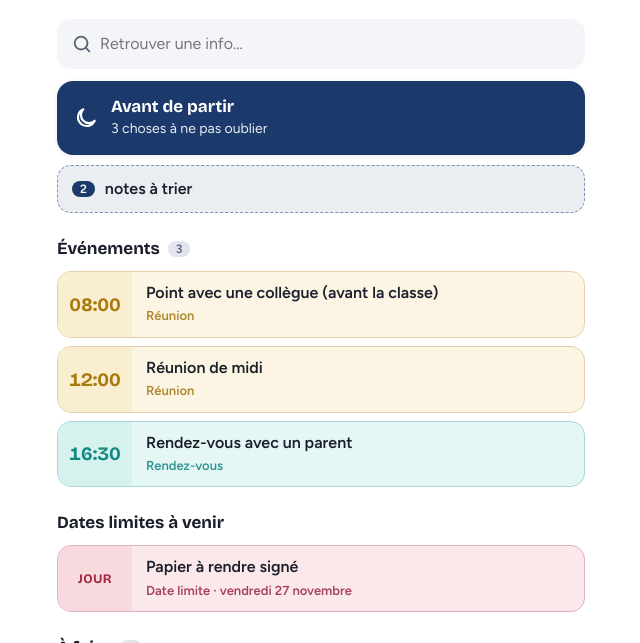
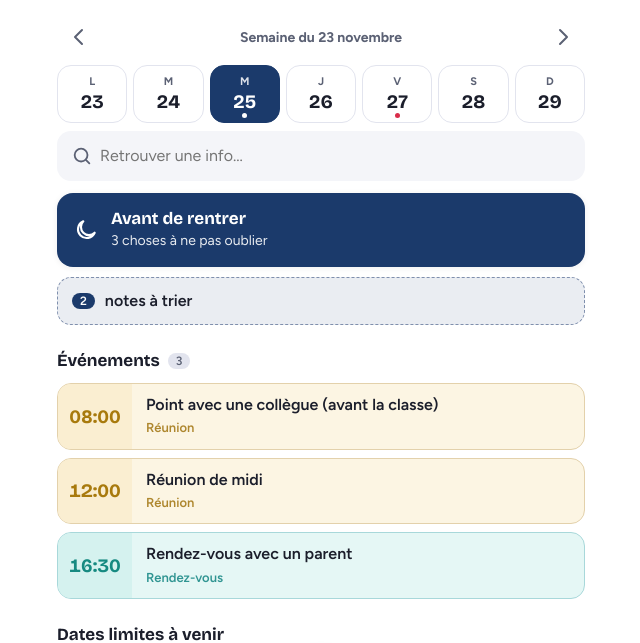
Before and after one commit to eleonorecarmes-sys/Marge, a plain HTML site: page index.html in a window 1280 px wide. Shown: the part 78-721 px from the top of the page, without its empty margins (319-959 px from the left). Drawn offline with nearby package versions, Linux system fonts and the light colour scheme.

Commit message:
Marge: Avant de rentrer, navigation par jour dans Aujourd'hui, copie/restauration entre appareils
Co-Authored-By: Claude Sonnet 5.5 <noreply@anthropic.com>
Claude-Session: https://claude.ai/code/session_012xrn9ZbSGo6gfJfaeZJFjD

```diff
--- a/index.html
+++ b/index.html
@@ -131,6 +131,8 @@ nav .plus svg{width:28px;height:28px;stroke:var(--accent-ink)}
 .week button b{font:700 19px "Bricolage Grotesque",Figtree,sans-serif}
 .week button.sel{background:var(--accent);border-color:var(--accent);color:var(--accent-ink)}.week button.sel small{color:var(--accent-ink);opacity:.85}
 .week button.today:not(.sel){border-color:var(--accent)}
+.week button i{width:5px;height:5px;border-radius:50%;background:var(--danger);position:absolute;bottom:4px;left:50%;margin-left:-2.5px}
+.week button.sel i{background:var(--accent-ink)}
 .toast{position:fixed;left:50%;transform:translateX(-50%);bottom:calc(96px + env(safe-area-inset-bottom));background:var(--ink);color:var(--bg);padding:10px 16px;border-radius:99px;font-size:14px;font-weight:600;z-index:50;max-width:90vw;text-align:center}
 .photo-full{width:100%;border-radius:14px;margin-top:10px;border:1px solid var(--line)}
 .demo{background:var(--soft);border-radius:14px;padding:12px 14px;font-size:14px;margin:16px 0 0}
@@ -260,9 +262,9 @@ function applyTheme(){
   const m=document.querySelector('meta[name=theme-color]');if(m)m.content=dark?'#13141b':'#ffffff';
 }
 
-let classMode='eleves',view='today',qToday='',qTodo='',fSubj='',showDone=false,agMode='week',agSel=ymd(new Date()),agMonth=new Date(),sheet=null;
+let tDay=ymd(new Date()),classMode='eleves',view='today',qToday='',qTodo='',fSubj='',showDone=false,agMode='week',agSel=ymd(new Date()),agMonth=new Date(),sheet=null;
 function toast(t){const e=document.createElement('div');e.className='toast';e.textContent=t;document.body.appendChild(e);setTimeout(()=>e.remove(),2600)}
-function setView(v){view=v;sheet=null;render();window.scrollTo(0,0)}
+function setView(v){if(v==='today'&&view==='today')tDay=ymd(new Date());view=v;sheet=null;render();window.scrollTo(0,0)}
 const subj=id=>S.subjects.find(x=>x.id===id);
 const pupil=id=>S.pupils.find(x=>x.id===id);
 const colorOf=n=>(subj(n.subject)||{color:NEUTRAL}).color;
@@ -277,7 +279,7 @@ function autoSort(text){
   else if(/collegue|atsem|aesh/.test(t))r.tag='collegue';
   else if(!r.tag&&/eleve|devoirs|cahier/.test(t))r.tag='eleve';
   for(const s of S.subjects){const k=KEYWORDS[s.id];if((k&&k.test(t))||(norm(s.name).length>3&&t.includes(norm(s.name)))){r.subject=s.id;break}}
-  if(/avant de partir|ce soir|avant la sortie/.test(t))r.when='before';else if(/demain/.test(t))r.when='tomorrow';else if(/aujourd/.test(t))r.when='today';else if(/cette semaine/.test(t))r.when='week';
+  if(/avant de partir|avant de rentrer|ce soir|avant la sortie/.test(t))r.when='before';else if(/demain/.test(t))r.when='tomorrow';else if(/aujourd/.test(t))r.when='today';else if(/cette semaine/.test(t))r.when='week';
   return r;
 }
 function dueFor(w){const t=new Date();return w==='before'||w==='today'?ymd(t):w==='tomorrow'?ymd(addDays(t,1)):w==='week'?ymd(addDays(t,((5-t.getDay()+7)%7)||1)):''}
@@ -304,7 +306,7 @@ const gear=()=>`<button class="iconbtn" data-act="settings" aria-label="Réglage
 function dueLabel(n){
   if(n.done||n.inbox)return '';
   const today=ymd(new Date());
-  if(n.before)return '<span class="pill warn">avant de partir</span>';
+  if(n.before)return '<span class="pill warn">avant de rentrer</span>';
   if(!n.due)return '';
   const d=fromYmd(n.due);
   if(n.due<today)return `<span class="pill warn">en retard · ${d.getDate()} ${MC[d.getMonth()]}</span>`;
@@ -327,7 +329,11 @@ function eventCard(e,q=''){
 
 function vToday(){
   const now=new Date(),today=ymd(now),q=qToday.trim(),M=S.settings.modules;
-  let h=`<div class="top"><div><h1>${cap(frDate(now))}</h1><p class="sub">Tout ce qui compte pour aujourd’hui.</p></div>${gear()}</div>
+  const isT=tDay===today,sel=fromYmd(tDay),mon=addDays(sel,-((sel.getDay()+6)%7));
+  const has=k=>S.events.some(e=>e.date===k)||S.notes.some(n=>n.due===k&&!n.done&&!n.inbox);
+  let h=`<div class="top"><div><h1>${cap(frDate(sel))}</h1><p class="sub">${isT?'Tout ce qui compte pour aujourd’hui.':'<button class="link" data-act="tday" data-v="'+today+'">Revenir à aujourd’hui</button>'}</p></div>${gear()}</div>
+    <div class="top" style="margin:4px 0 6px;align-items:center"><button class="iconbtn" data-act="tshift" data-v="-7" aria-label="Semaine précédente">${ICONS.back}</button><b style="font-size:14px;color:var(--muted)">Semaine du ${mon.getDate()} ${MOIS[mon.getMonth()]}</b><button class="iconbtn" data-act="tshift" data-v="7" aria-label="Semaine suivante">${ICONS.chev}</button></div>
+    <div class="week">${Array.from({length:7},(_,i)=>{const d=addDays(mon,i),k=ymd(d);return `<button class="${k===tDay?'sel':''} ${k===today?'today':''}" data-act="tday" data-v="${k}"><small>${J3[i]}</small><b>${d.getDate()}</b>${has(k)?'<i></i>':''}</button>`}).join('')}</div>
     <div class="search">${ICONS.search}<input id="q" type="search" placeholder="Retrouver une info…" value="${esc(qToday)}" autocomplete="off"></div>`;
   if(q){
     const r=searchAll(q),total=r.notes.length+r.events.length+r.pupils.length;
@@ -340,18 +346,18 @@ function vToday(){
   }
   const open=S.notes.filter(n=>!n.done),inbox=open.filter(n=>n.inbox),sorted=open.filter(n=>!n.inbox);
   const beforeLeft=sorted.filter(n=>n.before).length;
-  if(M.avant)h+=`<button class="cta" data-act="avant">${ICONS.moon}<div><b>Avant de partir</b><span>${beforeLeft?beforeLeft+' chose'+(beforeLeft>1?'s':'')+' à ne pas oublier':'Rien d’urgent à ne pas oublier'}</span></div></button>`;
-  if(M.notes&&inbox.length)h+=`<button class="banner" data-act="view" data-v="todo"><span class="n">${inbox.length}</span> note${inbox.length>1?'s':''} à trier</button>`;
+  if(M.avant&&isT)h+=`<button class="cta" data-act="avant">${ICONS.moon}<div><b>Avant de rentrer</b><span>${beforeLeft?beforeLeft+' chose'+(beforeLeft>1?'s':'')+' à ne pas oublier':'Rien d’urgent à ne pas oublier'}</span></div></button>`;
+  if(M.notes&&inbox.length&&isT)h+=`<button class="banner" data-act="view" data-v="todo"><span class="n">${inbox.length}</span> note${inbox.length>1?'s':''} à trier</button>`;
   if(M.agenda){
-    const ev=S.events.filter(e=>e.date===today).sort((a,b)=>(a.time||'99').localeCompare(b.time||'99'));
-    h+=`<h2>Événements <span class="n">${ev.length}</span></h2>`+(ev.length?ev.map(e=>eventCard(e)).join(''):'<div class="empty">Aucun événement aujourd’hui.</div>');
+    const ev=S.events.filter(e=>e.date===tDay).sort((a,b)=>(a.time||'99').localeCompare(b.time||'99'));
+    h+=`<h2>Événements <span class="n">${ev.length}</span></h2>`+(ev.length?ev.map(e=>eventCard(e)).join(''):'<div class="empty">Aucun événement '+(isT?'aujourd’hui':'ce jour-là')+'.</div>');
     const late=S.events.filter(e=>e.kind==='echeance'&&e.date>today).sort((a,b)=>a.date.localeCompare(b.date)).slice(0,3);
-    if(late.length)h+='<h2>Dates limites à venir</h2>'+late.map(e=>eventCard(e)).join('');
+    if(late.length&&isT)h+='<h2>Dates limites à venir</h2>'+late.map(e=>eventCard(e)).join('');
   }
-  const todo=sorted.filter(n=>n.due&&n.due<=today).sort((a,b)=>(b.before-a.before)||a.due.localeCompare(b.due)||b.ts-a.ts);
-  h+=`<h2>À faire <span class="n">${todo.length}</span></h2>`+(todo.length?todo.map(n=>itemRow(n)).join(''):'<div class="empty">Tout est fait pour aujourd’hui.</div>');
+  const todo=sorted.filter(n=>isT?(n.due&&n.due<=today):n.due===tDay).sort((a,b)=>(b.before-a.before)||a.due.localeCompare(b.due)||b.ts-a.ts);
+  h+=`<h2>À faire <span class="n">${todo.length}</span></h2>`+(todo.length?todo.map(n=>itemRow(n)).join(''):'<div class="empty">'+(isT?'Tout est fait pour aujourd’hui.':'Rien de prévu ce jour-là.')+'</div>');
   const soon=sorted.filter(n=>n.due>today).sort((a,b)=>a.due.localeCompare(b.due)).slice(0,4);
-  if(soon.length)h+='<h2>À venir</h2>'+soon.map(n=>itemRow(n)).join('');
+  if(soon.length&&isT)h+='<h2>À venir</h2>'+soon.map(n=>itemRow(n)).join('');
   if(S.demo)h+=`<div class="demo">Ces notes sont des <b>données de démonstration</b> inspirées d’une vraie journée de classe. <button data-act="clearDemo">Les effacer</button></div>`;
   return h;
 }
@@ -432,14 +438,14 @@ function vSettings(){
     mod('class','Classe','La liste des élèves')+
     mod('pupilNotes','Notes de suivi par élève','Une petite fiche pour chaque élève')+
     mod('msgs','Messages aux parents','Des modèles à copier')+
-    mod('avant','Avant de partir','Le récap de fin de journée')+
+    mod('avant','Avant de rentrer','Le récap de fin de journée')+
     mod('photos','Photos dans les notes','Joindre une page de cahier ou un papier'))}
   <h2>Messages aux parents</h2>${card(`<div class="setrow"><div class="main"><b>Autoriser la modification des modèles</b><small>Modifier, ajouter ou supprimer tes modèles de messages</small></div>${sw(st.editTemplates,'data-act="opt" data-v="editTemplates" aria-label="Modifier les modèles"')}</div>`)}
   <h2>Ma classe</h2><input id="cn" value="${esc(S.className||'')}" placeholder="Nom de la classe" autocomplete="off">
   <h2>Idées pour plus tard</h2>${card(soon('Rappels de réunion qui sonnent','Des notifications, quand tu les choisis')+soon('Partage avec les collègues','Envoyer une liste à une collègue')+soon('Tri automatique des photos','Lire et classer une page de cahier')+soon('Lien avec la boîte mail','Être prévenue d’un nouveau message'))}
   <p class="hint" style="margin-top:8px">Ces fonctions ne sont pas encore là. Dis-moi lesquelles te donneraient envie de les activer.</p>
-  <h2>Mes données</h2><p class="sub" style="margin:0 0 10px">Tout reste sur cet appareil. Rien n’est envoyé sur Internet.</p>
-  <div style="display:grid;gap:10px"><button class="btn ghost block" data-act="export">Enregistrer une copie</button><button class="btn danger block" data-act="reset">Tout effacer</button></div>`;
+  <h2>Mes données</h2><p class="sub" style="margin:0 0 10px">Tout reste sur cet appareil. Rien n’est envoyé sur Internet. Pour passer sur un autre appareil : enregistre une copie, envoie-la (AirDrop, Messages…), puis restaure-la là-bas.</p>
+  <div style="display:grid;gap:10px"><button class="btn ghost block" data-act="export">Enregistrer une copie</button><label class="btn ghost block" for="imp" style="cursor:pointer">Restaurer une copie</label><input id="imp" type="file" accept=".json,application/json" class="sr"><button class="btn danger block" data-act="reset">Tout effacer</button></div>`;
 }
 
 function render(){
@@ -458,7 +464,7 @@ function render(){
 
 function openSheet(s){sheet=s;renderSheet()}
 function closeSheet(){sheet=null;renderSheet();render()}
-const WHEN=[['before','Avant de partir'],['today','Aujourd’hui'],['tomorrow','Demain'],['week','Cette semaine']];
+const WHEN=[['before','Avant de rentrer'],['today','Aujourd’hui'],['tomorrow','Demain'],['week','Cette semaine']];
 function noteForm(d){
   const p=pupil(d.pupilId),s=subj(d.subject);
   const set={pupil:!!d.pupilId,subject:!!d.subject,when:!!(d.when||d.date),from:!!d.tag,photo:!!d.photo};
@@ -489,7 +495,7 @@ function renderSheet(){
   }else if(sheet.type==='avant'){
     const open=S.notes.filter(n=>!n.done&&!n.inbox&&(n.before||(n.due&&n.due<=ymd(new Date())))).sort((a,b)=>(b.before-a.before)||(b.ts-a.ts));
     const first=open.filter(n=>n.before);
-    body=`<div class="grab"></div><h3>Avant de partir</h3><p class="sub">${first.length?'Ces choses attendent encore :':'Tu peux partir l’esprit tranquille.'}</p>
+    body=`<div class="grab"></div><h3>Avant de rentrer</h3><p class="sub">${first.length?'Ces choses attendent encore :':'Tu peux partir l’esprit tranquille.'}</p>
     ${open.length?open.map(n=>itemRow(n)).join(''):'<div class="empty">Tout est fait pour aujourd’hui.</div>'}
     <h2>Demain</h2>${S.events.filter(e=>e.date===ymd(addDays(new Date(),1))).map(e=>eventCard(e)).join('')||'<div class="empty">Rien dans l’agenda demain.</div>'}
     <button class="btn block" style="margin-top:16px" data-act="close">Fermer</button>`;
@@ -535,6 +541,8 @@ const ACT={
   settings:()=>setView('settings'),
   close:()=>closeSheet(),
   toggle:(v,id)=>{const n=S.notes.find(x=>x.id===id);if(n){n.done=!n.done;persist();render()}},
+  tday:v=>{tDay=v;render();window.scrollTo(0,0)},
+  tshift:v=>{tDay=ymd(addDays(fromYmd(tDay),+v));render()},
   tfilter:v=>{fSubj=v;render()},
   toggleDone:()=>{showDone=!showDone;render()},
   ag:v=>{agMode=v;render()},
@@ -598,7 +606,7 @@ const ACT={
   addSubject:()=>{const used=S.subjects.map(s=>s.color);S.subjects.push({id:uid(),name:'Nouvelle matière',color:PALETTE.find(c=>!used.includes(c))||PALETTE[0]});persist();render()},
   delSubject:(v,id)=>{if(confirm('Supprimer cette matière ? Les notes restent, sans matière.')){S.subjects=S.subjects.filter(s=>s.id!==id);S.notes.forEach(n=>{if(n.subject===id)n.subject=''});persist();render()}},
   clearDemo:()=>{S=blank();persist();render();toast('Données de démonstration effacées')},
-  export:()=>{try{const b=new Blob([JSON.stringify(S,null,1)],{type:'application/json'});const a=document.createElement('a');a.href=URL.createObjectURL(b);a.download='marge-copie.json';a.click()}catch(e){toast('Copie impossible ici')}},
+  export:async()=>{const json=JSON.stringify(S,null,1);try{const f=new File([json],'marge-copie.json',{type:'application/json'});if(navigator.canShare&&navigator.canShare({files:[f]})){await navigator.share({files:[f]});return}}catch(e){if(e&&e.name==='AbortError')return}try{const b=new Blob([json],{type:'application/json'});const a=document.createElement('a');a.href=URL.createObjectURL(b);a.download='marge-copie.json';a.click()}catch(e){toast('Copie impossible ici')}},
   reset:()=>{if(confirm('Tout effacer sur cet appareil ?')){S=blank();persist();sheet=null;render()}}
 };
 function doCopy(id,share){
@@ -630,6 +638,12 @@ document.addEventListener('change',async ev=>{
     try{sheet.d.photo=await resizeImage(ev.target.files[0]);renderSheet()}catch(e){toast('Photo illisible')}
   }
   if(ev.target.id==='nd'){readNote();renderSheet()}
+  if(ev.target.id==='imp'&&ev.target.files[0]){
+    try{const d=JSON.parse(await ev.target.files[0].text());if(!d||!Array.isArray(d.notes))throw 0;
+      if(confirm('Remplacer les données de cet appareil par cette copie ?')){S=d;ensure();applyTheme();persist();sheet=null;view='today';render();toast('Copie restaurée')}}
+    catch(e){toast('Fichier non reconnu')}
+    ev.target.value='';
+  }
 });
 
 ensure();applyTheme();
--- a/sw.js
+++ b/sw.js
@@ -1,4 +1,4 @@
-const C='marge-v3';const A=['./','./index.html','./manifest.json','./icon-180.png','./icon-192.png','./icon-512.png'];
+const C='marge-v4';const A=['./','./index.html','./manifest.json','./icon-180.png','./icon-192.png','./icon-512.png'];
 self.addEventListener('install',e=>{e.waitUntil(caches.open(C).then(c=>c.addAll(A)).then(()=>self.skipWaiting()))});
 self.addEventListener('activate',e=>{e.waitUntil(caches.keys().then(k=>Promise.all(k.filter(x=>x!==C).map(x=>caches.delete(x)))).then(()=>self.clients.claim()))});
 self.addEventListener('fetch',e=>{if(e.request.method!=='GET')return;e.respondWith(caches.match(e.request).then(r=>r||fetch(e.request).then(res=>{const cp=res.clone();caches.open(C).then(c=>c.put(e.request,cp));return res}).catch(()=>caches.match('./index.html'))))});
```
